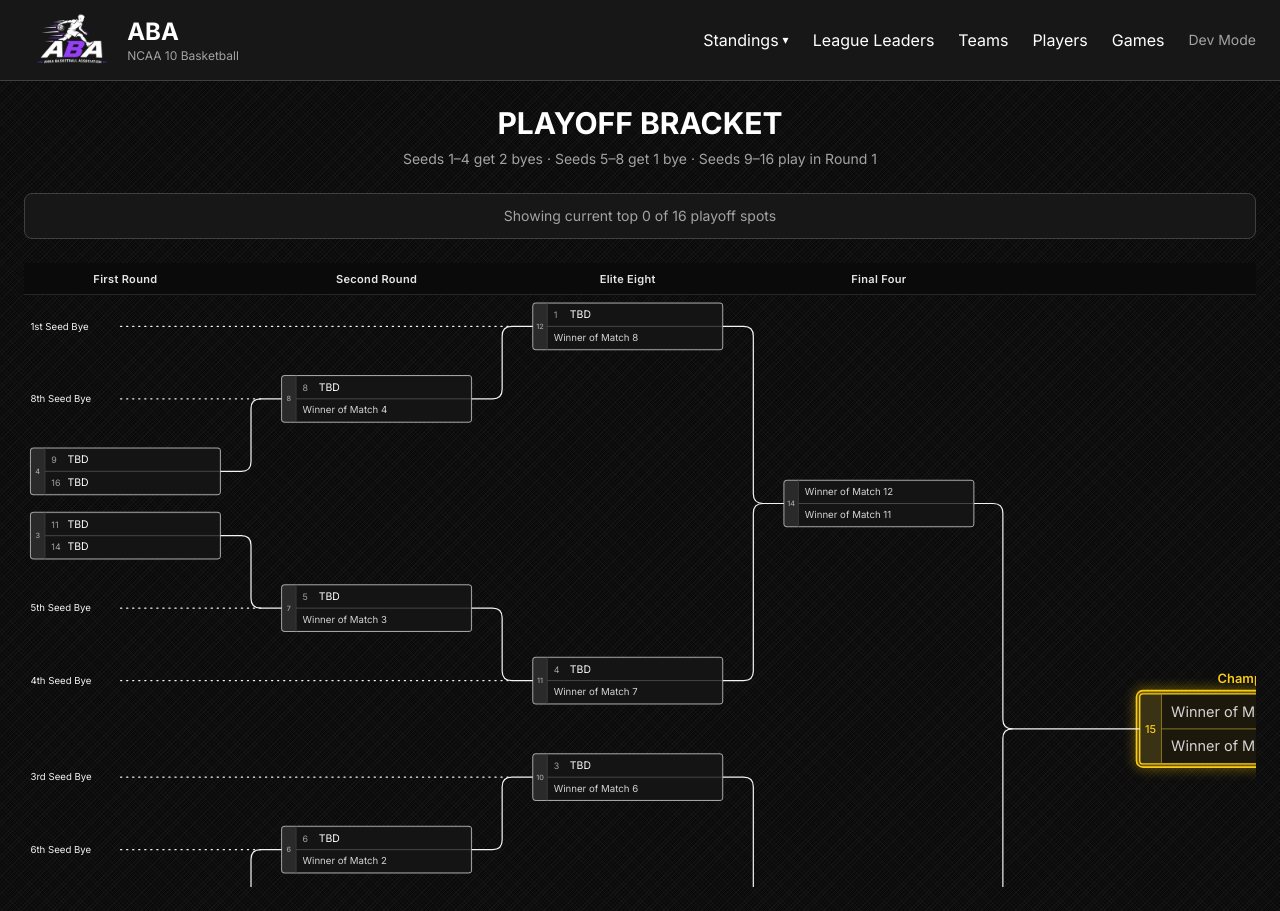
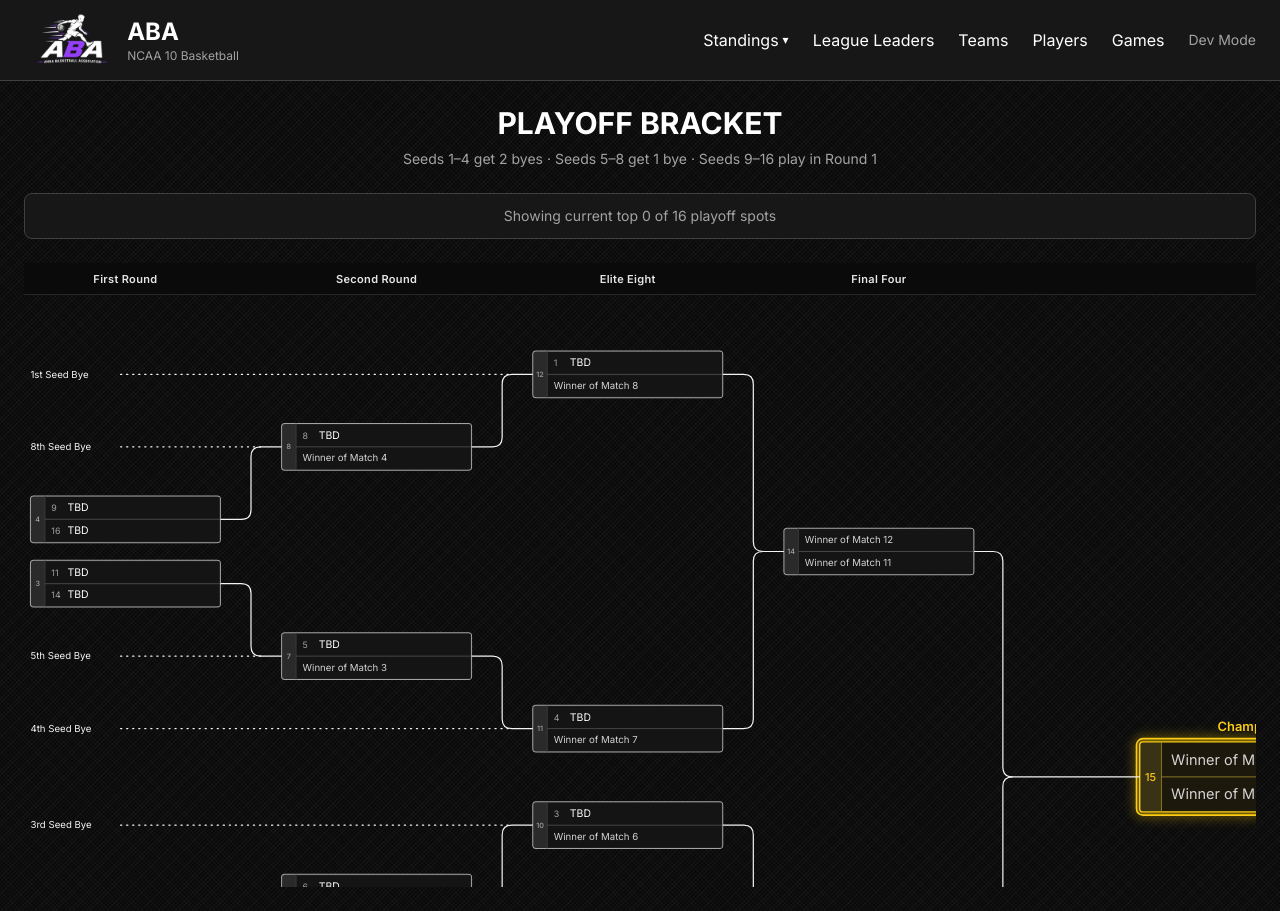
Before and after one commit to TheActualGYT/aba-league, a Next.js app in the folder league-site/: page /standings/playoffs in a window 1280 px wide. Built offline with nearby package versions, Linux system fonts and the light colour scheme; no server answers; the database is empty.

Commit message:
Add space under the round labels

```diff
--- a/league-site/src/app/standings/playoffs/Bracket.tsx
+++ b/league-site/src/app/standings/playoffs/Bracket.tsx
@@ -265,7 +265,7 @@ export default function BracketView({ teams }: { teams: any[] }) {
         ))}
       </div>
 
-      <svg viewBox={`0 0 ${layoutW} ${layoutH}`} width={DISPLAY_W} height={displayH} className="block">
+      <svg viewBox={`0 0 ${layoutW} ${layoutH}`} width={DISPLAY_W} height={displayH} className="block" style={{ marginTop: 48 }}>
         <defs>
           <filter id="gold-aura" x="-60%" y="-80%" width="220%" height="260%">
             <feGaussianBlur stdDeviation="7" result="blur" />
```
